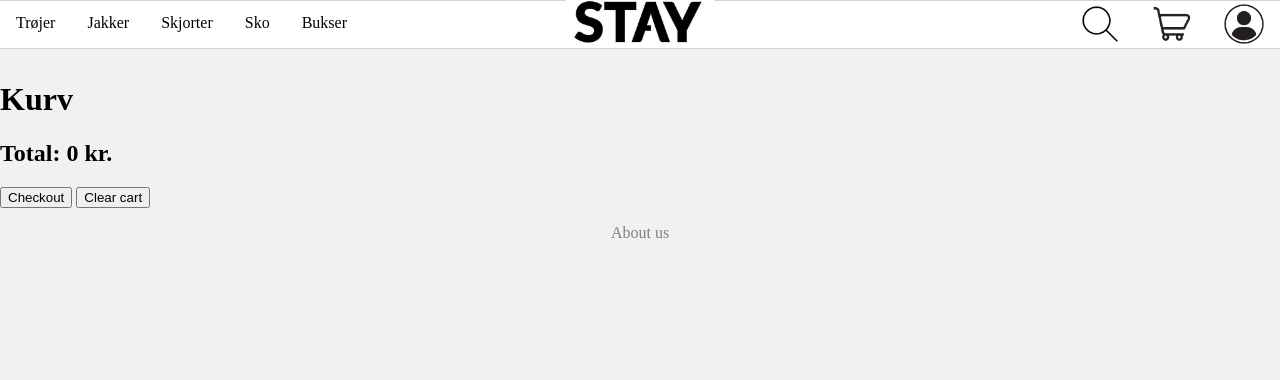
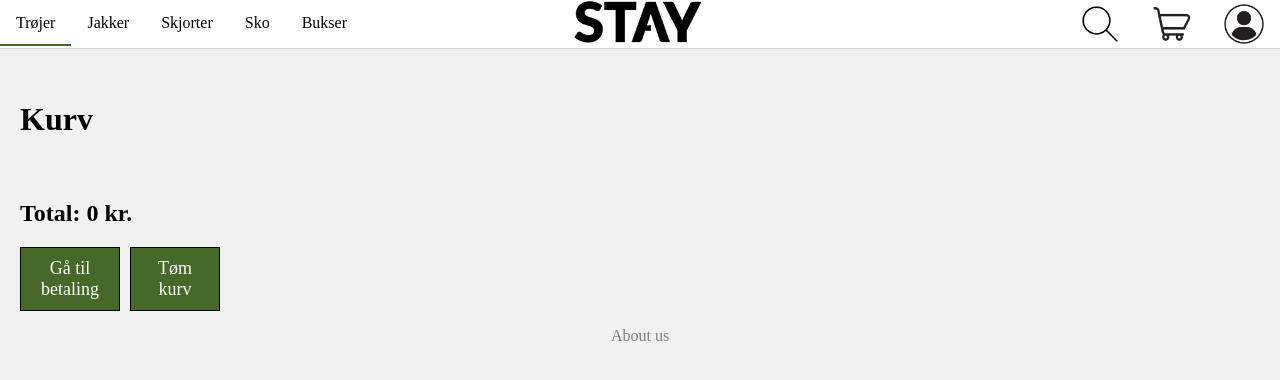
Before and after one commit to z0hnan/StayHjemmeside, a Flask app: page /cart in a window 1280 px wide. Shown: the top 380 px of the page. Run offline with Flask 3, Linux system fonts and the light colour scheme; data that the repository does not hold is empty.

Commit message:
Kurven virker nu + begyndt at rette kommentarer

```diff
--- a/static/styles/cart.css
+++ b/static/styles/cart.css
@@ -7,7 +7,7 @@ body {
     height: 60px;
 }
 
-ul {
+.navbar-list {
     list-style-type: none;
     ;
     margin: 0;
@@ -58,43 +58,20 @@ ul {
     width: 100%;
 }
 
-/*.cart-items {
-    max-width: 200px;
+.cart-container {
+    max-width: vw;
     margin: 0 auto;
     padding: 20px;
-    display: flex;
-    flex-direction: column;
-    align-items: flex-start;
-}
-
-#cart-items-container {
-    border: 1px solid #ddd;
-    padding: 10px;
-    max-height: 300px;
-    overflow-y: auto;
-    width: 100%;
-    justify-content: left;
-}
-
-@media (max-width: 768px) {
-    #cart-items-container {
-        max-height: 200px;
-    }
 }
 
 #cart-list {
     list-style-type: none;
     padding: 0;
-    margin-top: 20px;
-    width: 100%;
 }
 
 .cart-item {
     border-bottom: 1px solid #ddd;
-    padding: 10px;
-    display: flex;
-    justify-content: space-between;
-    width: 100%;
+    padding: 10px 0;
 }
 
 .cart-item:last-child {
@@ -104,7 +81,35 @@ ul {
 .cart-item span {
     margin-right: 10px;
     font-weight: bold;
-}*/
+}
+
+h2 {
+    max-width: vw;
+    margin: 0 auto;
+    padding: 20px;
+}
+
+.btn-list {
+    display: grid;
+    grid-template-columns: 1fr 1fr;
+    gap: 10px;
+    margin: 0px 20px;
+    width: 200px;
+}
+
+button {
+    position: relative;
+    z-index: 1;
+    background-color: #46692a;
+    color: white;
+    padding: 10px 20px;
+    border: 1px solid black;
+    cursor: pointer;
+    text-decoration: none;
+    font-family: 'simplifica';
+    font-size: 18px;
+    overflow: visible;
+}
 
 .container {
     position: fixed;
--- a/templates/cart.html
+++ b/templates/cart.html
@@ -30,15 +30,15 @@
         </ul>
     </nav>
     <!--Cart-->
-    <div class="cart-items">
+    <div class="cart-container">
         <h1>Kurv</h1>
-        <div id="cart-items-container">
-            <ul id="cart-list"></ul>
-        </div>
+        <ul id="cart-list"></ul>
     </div>
     <h2>Total: <span id="total"></span></h2>
-    <button id="checkout-btn">Checkout</button>
-    <button id="clear-btn">Clear cart</button>
+    <div class="btn-list">
+        <button id="checkout-btn">Gå til betaling</button>
+        <button id="clear-btn">Tøm kurv</button>
+    </div>
     <p style="text-align: center;"><a style=" text-decoration: none; color: grey;" href="/FAQ">About us</a></p>
 </body>
 
```
Also changed, not shown: static/scripts/product.js (+5 -6 lines), static/styles/product.css (+2 -7 lines).
